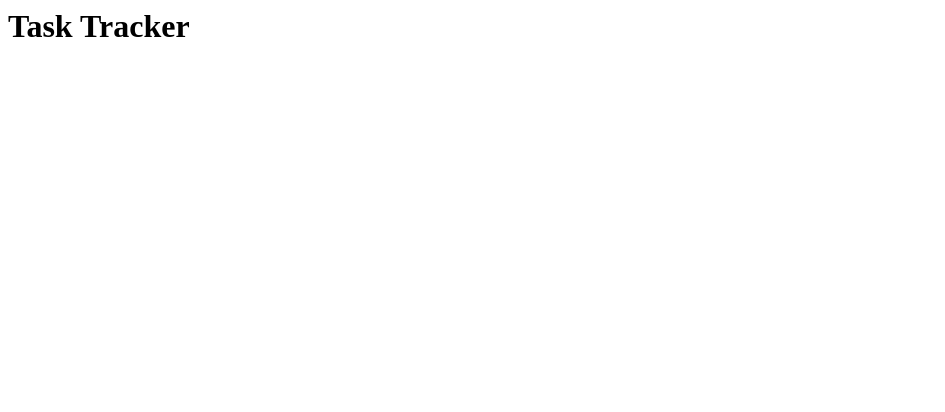
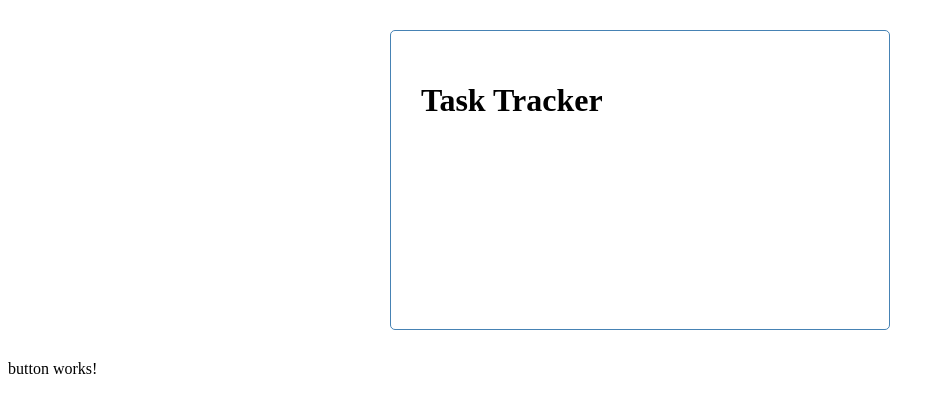
Before and after one commit to Katiasfihi/first-angular-app, an Angular app: page / in a window 1280 px wide. Shown: the top 412 px of the page, without its empty margins (0-945 px from the left). Built offline with nearby package versions, Linux system fonts and the light colour scheme.

Commit message:
new components

```diff
--- a/src/app/app.component.html
+++ b/src/app/app.component.html
@@ -1 +1,4 @@
-<h1>{{ title }}</h1>
+<div class='container'>
+  <app-header></app-header>
+</div>
+<app-button>hello</app-button>
--- a/src/app/app.component.ts
+++ b/src/app/app.component.ts
@@ -5,6 +5,4 @@ import { Component } from '@angular/core';
   templateUrl: './app.component.html',
   styleUrls: ['./app.component.css']
 })
-export class AppComponent {
-  title: string = 'Task Tracker';
-}
+export class AppComponent {}
--- a/src/app/app.module.ts
+++ b/src/app/app.module.ts
@@ -3,10 +3,14 @@ import { BrowserModule } from '@angular/platform-browser';
 
 import { AppRoutingModule } from './app-routing.module';
 import { AppComponent } from './app.component';
+import { HeaderComponent } from './components/header/header.component';
+import { ButtonComponent } from './components/button/button.component';
 
 @NgModule({
   declarations: [
-    AppComponent
+    AppComponent,
+    HeaderComponent,
+    ButtonComponent
   ],
   imports: [
     BrowserModule,
--- /dev/null
+++ b/src/app/components/button/button.component.html
@@ -0,0 +1 @@
+<p>button works!</p>
--- /dev/null
+++ b/src/app/components/button/button.component.ts
@@ -0,0 +1,15 @@
+import { Component, OnInit } from '@angular/core';
+
+@Component({
+  selector: 'app-button',
+  templateUrl: './button.component.html',
+  styleUrls: ['./button.component.css']
+})
+export class ButtonComponent implements OnInit {
+
+  constructor() { }
+
+  ngOnInit(): void {
+  }
+
+}
--- /dev/null
+++ b/src/app/components/header/header.component.css
@@ -0,0 +1,6 @@
+header {
+    display: flex;
+    justify-content: space-between;
+    align-items: center;
+    margin-bottom: 20px;
+}
--- /dev/null
+++ b/src/app/components/header/header.component.html
@@ -0,0 +1,3 @@
+<header>
+    <h1>{{ title }}</h1>
+</header>
--- /dev/null
+++ b/src/app/components/header/header.component.ts
@@ -0,0 +1,14 @@
+import { Component, OnInit } from '@angular/core';
+
+@Component({
+  selector: 'app-header',
+  templateUrl: './header.component.html',
+  styleUrls: ['./header.component.css']
+})
+export class HeaderComponent implements OnInit {
+  title: string = 'Task Tracker';
+  constructor() { }
+
+  ngOnInit(): void {}
+
+}
```
Also changed, not shown: src/app/components/button/button.component.css (added), 2 other files (tests, documents, lock files or other folders).
